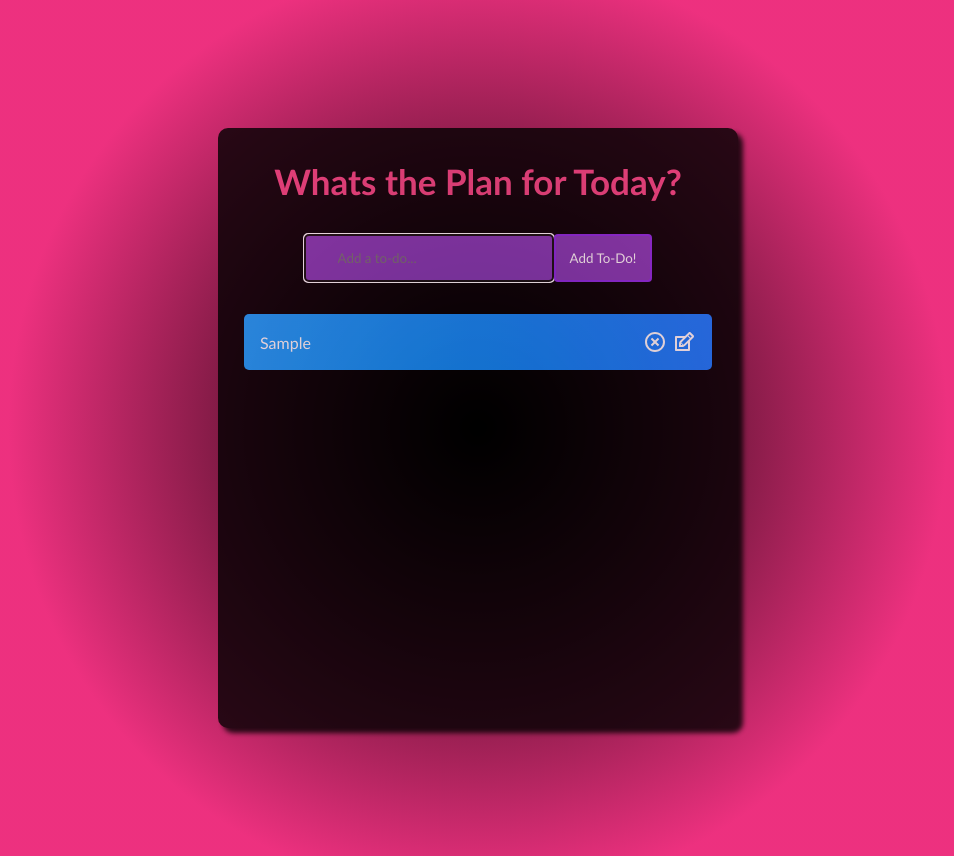
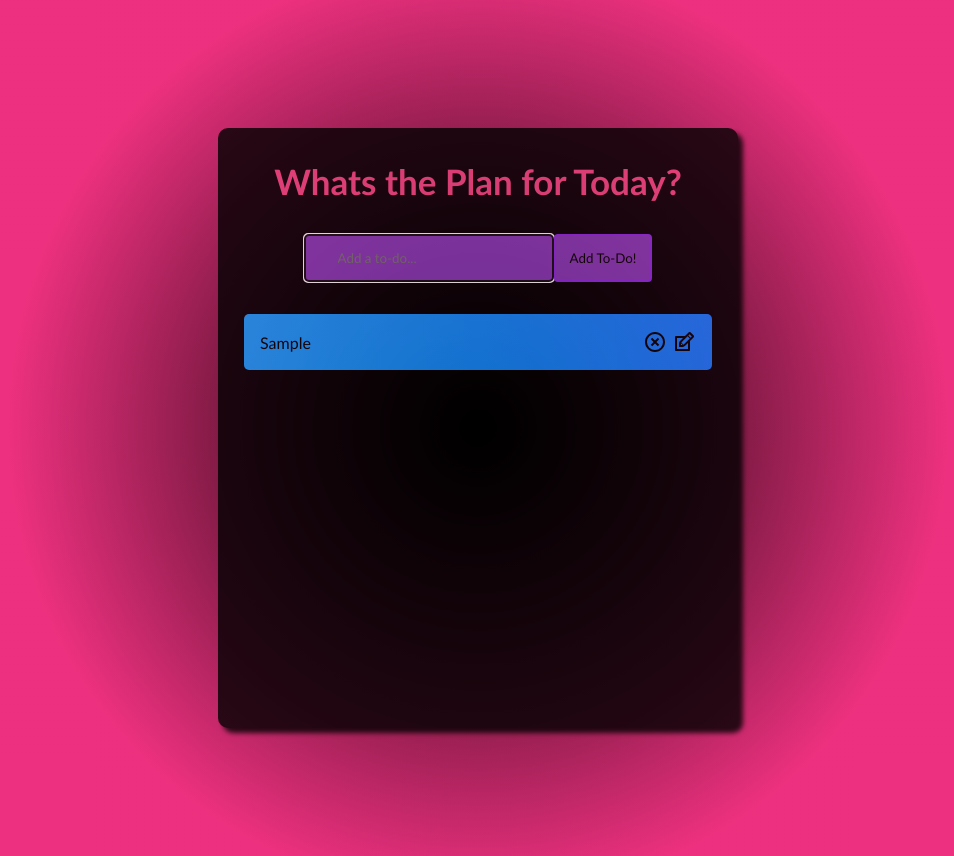
Before and after one commit to Isapedro/todo-list-app, a React (Create React App) app: page / in a window 1280 px wide. Both pictures are taken after typing "Sample" into the empty fields and a click on the button "Add To-Do!". Shown: the whole page, without its empty margins (162-1116 px from the left). Built offline with nearby package versions, Linux system fonts and the light colour scheme.

Commit message:
Update App.css

```diff
--- a/src/App.css
+++ b/src/App.css
@@ -45,7 +45,7 @@ h1{
   border: 2px solid blueviolet;
   width: 250px;
   background: rgb(131,58,180);
-color:white;
+color:black;
 }
 
 
@@ -55,7 +55,7 @@ color:white;
   border-radius: 4px;
   cursor: pointer;
   background: rgb(131,58,180);
-    color: #fff;
+    color: black;
   text-transform: capitalize;
 
 }
@@ -80,7 +80,7 @@ color:white;
   justify-content: space-between;
   align-items: center;
   margin: 4px auto;
-  color: #fff;
+  color: black;
   background: linear-gradient(
     90deg,
     rgba(255, 118, 20, 1) 0%,
@@ -122,9 +122,9 @@ color:white;
 
 .delete-icon {
   margin-right: 5px;
-  color: #fff;
+  color: black;
 }
 
 .edit-icon {
-  color: #fff;
+  color: black;
 }
```
